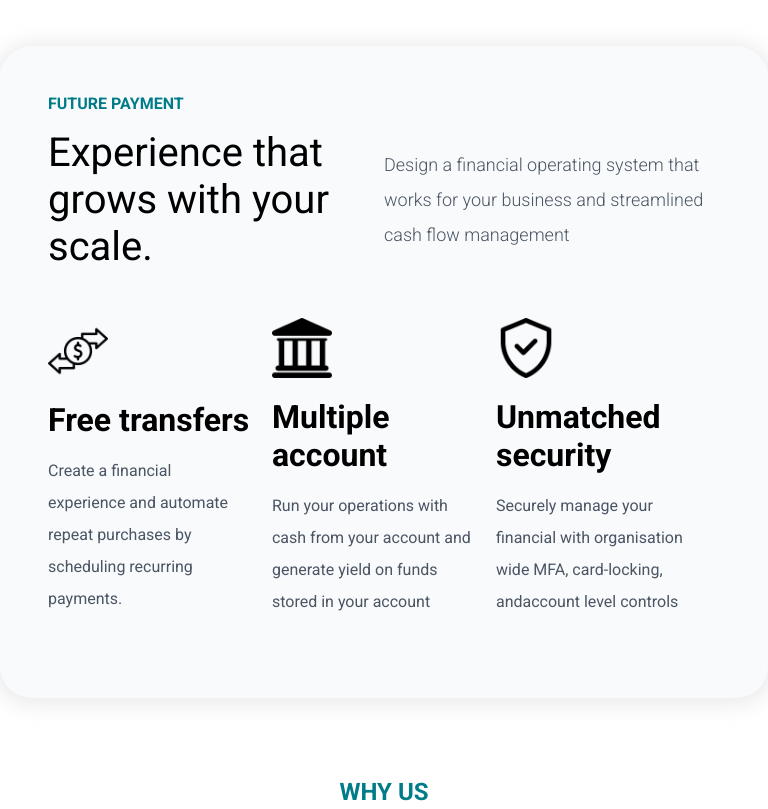
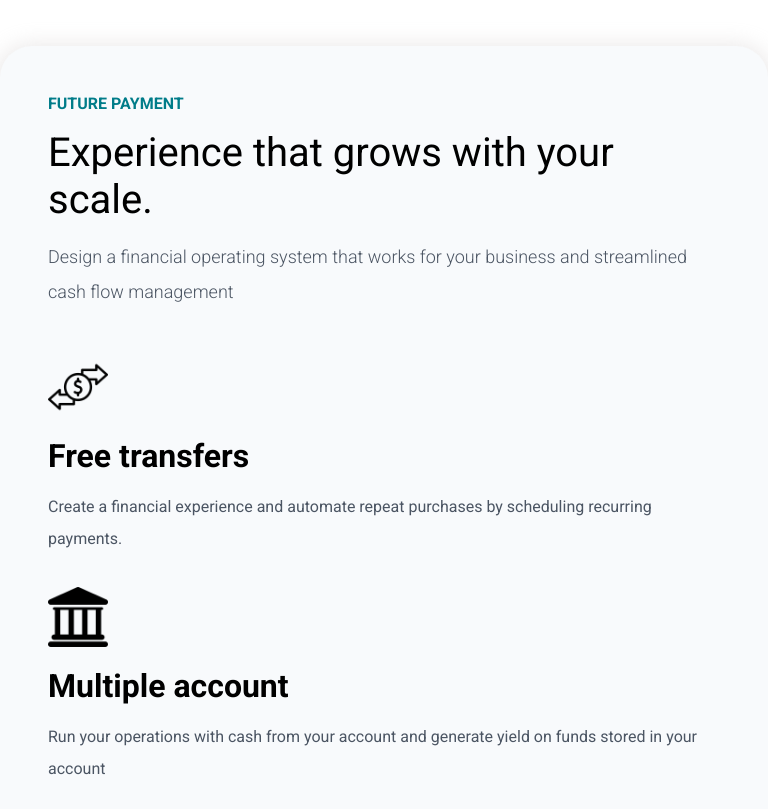
Before and after one commit to sourabhkhera11/Training, a plain HTML site: page HTML/index.html in a window 768 px wide. Shown: the part 960-1769 px from the top of the page. Drawn offline with Linux system fonts and the light colour scheme.

Commit message:
ipadair done

```diff
--- a/HTML/index.css
+++ b/HTML/index.css
@@ -580,7 +580,7 @@ hr {
   box-shadow: 0 4px 8px rgba(0, 0, 0, 0.2);
 }
 
-@media screen and (min-width: 767px) and (max-width: 1025px){
+@media screen and (min-width: 767px) and (max-width: 1024px){
     *{
         box-sizing: border-box;
         margin: 0;
@@ -597,6 +597,7 @@ hr {
     }
     .futurePaymentSection .row2 .c1 ,.futurePaymentSection .row2 .c2,.futurePaymentSection .row2 .c3{
         padding-right: 20px;
+        max-width: 100%;
     }
     .futurePaymentSection  .row1 .col2 p{
         margin-left: 0px;
@@ -679,6 +680,14 @@ hr {
 .heroForm input {
     width: 70%;
 }
+.futurePaymentSection .row1,.futurePaymentSection .row2{
+    flex-direction: column;
+    align-items: start;
+}
+.futurePaymentSection .row1 .col1,.futurePaymentSection .row1 .col2 , .futurePaymentSection .row2 .col2{
+    max-width: 100%;
+    width: 100%;
+}
 }
 @media screen and (max-width:766px){
 
```
